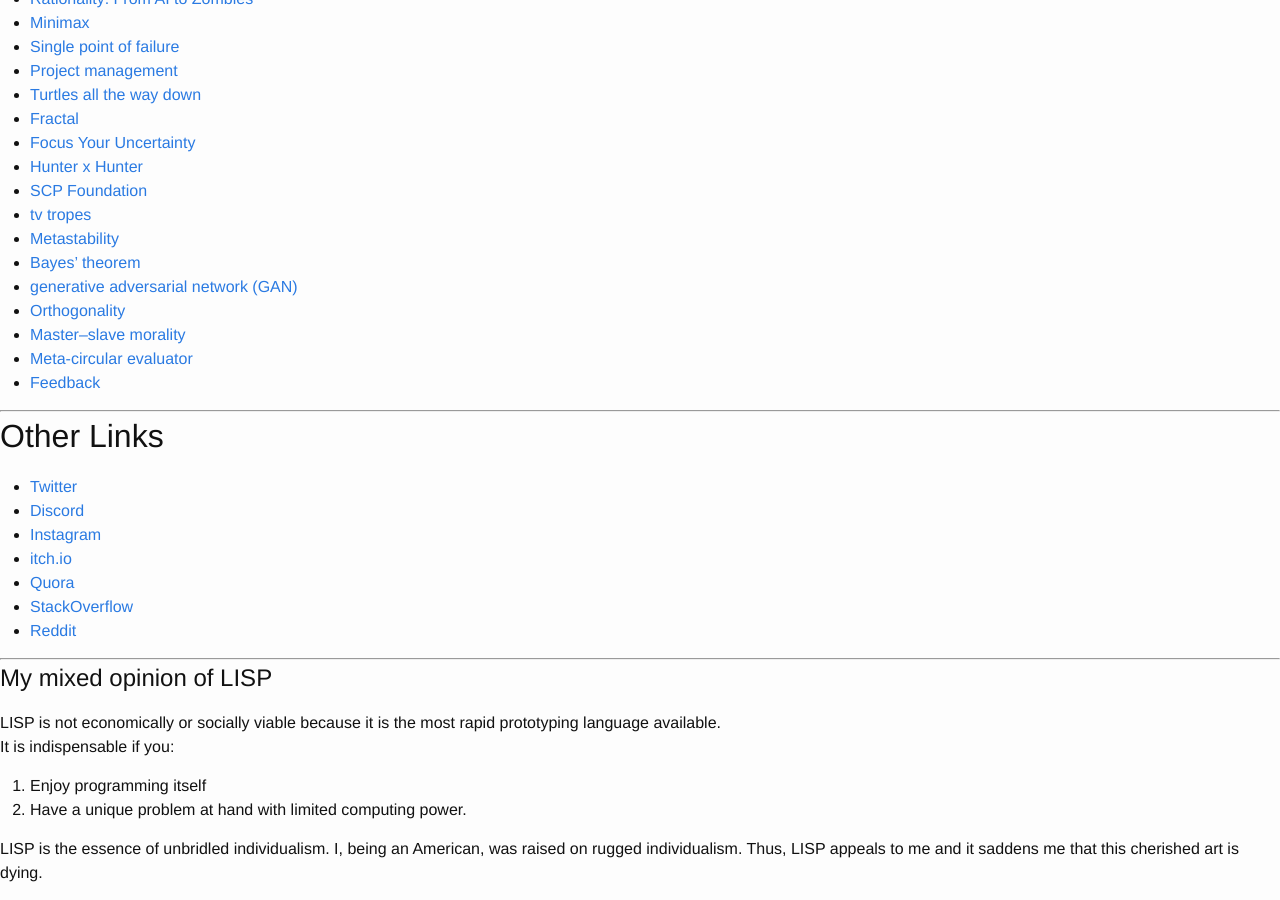
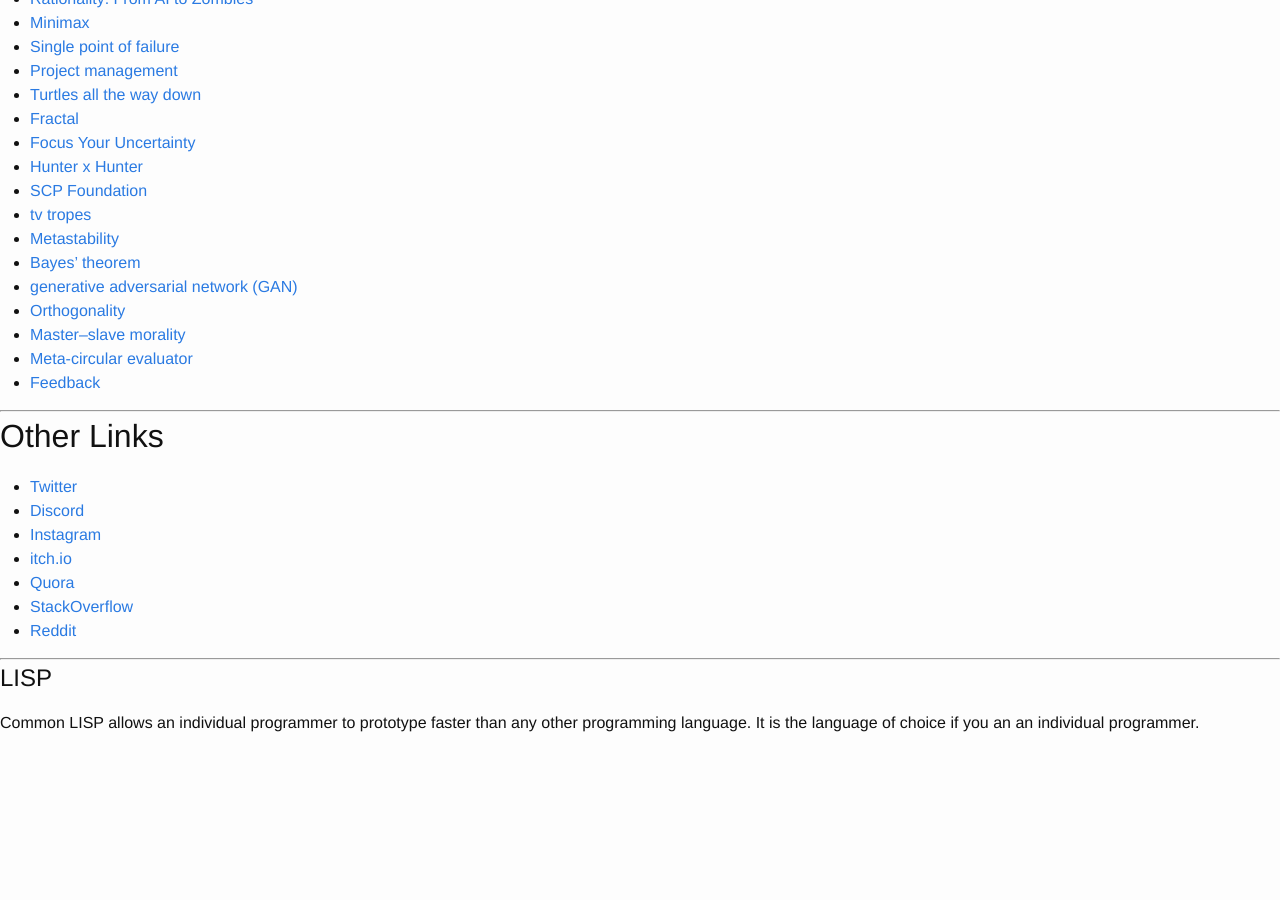
Before and after one commit to gregcman/gregcman.github.io, a Jekyll site: the page built from index.md, in a window 1280 px wide and 900 px high, scrolled down 4995 px. Built offline with Jekyll 4.4.1, drawn with Linux system fonts in a browser that asks for light colours; after the commit the page ends 5745 px from its top, so only the background shows below that; some of the changed text lies outside the part shown.

Commit message:
Update index.md

```diff
--- a/index.md
+++ b/index.md
@@ -16,7 +16,7 @@
 5. [Note Taking](#note-taking)
 6. [Some Things I Like](#some-things-i-like)
 7. [Other Links](#other-links)
-8. [My Mixed Opinion of LISP](#my-mixed-opinion-of-lisp)
+8. [LISP](#lisp)
 
 ***
 
@@ -246,12 +246,6 @@
 - [Reddit](https://www.reddit.com/user/gregcman)
 
 ***
-## My mixed opinion of LISP
+## LISP
 
-LISP is not economically or socially viable because it is the most rapid prototyping language available.<br>
-It is indispensable if you:
-1. Enjoy programming itself
-2. Have a unique problem at hand with limited computing power.
-
-LISP is the essence of unbridled individualism.
-I, being an American, was raised on rugged individualism. Thus, LISP appeals to me and it saddens me that this cherished art is dying.
+Common LISP allows an individual programmer to prototype faster than any other programming language. It is the language of choice if you an an individual programmer.
```
